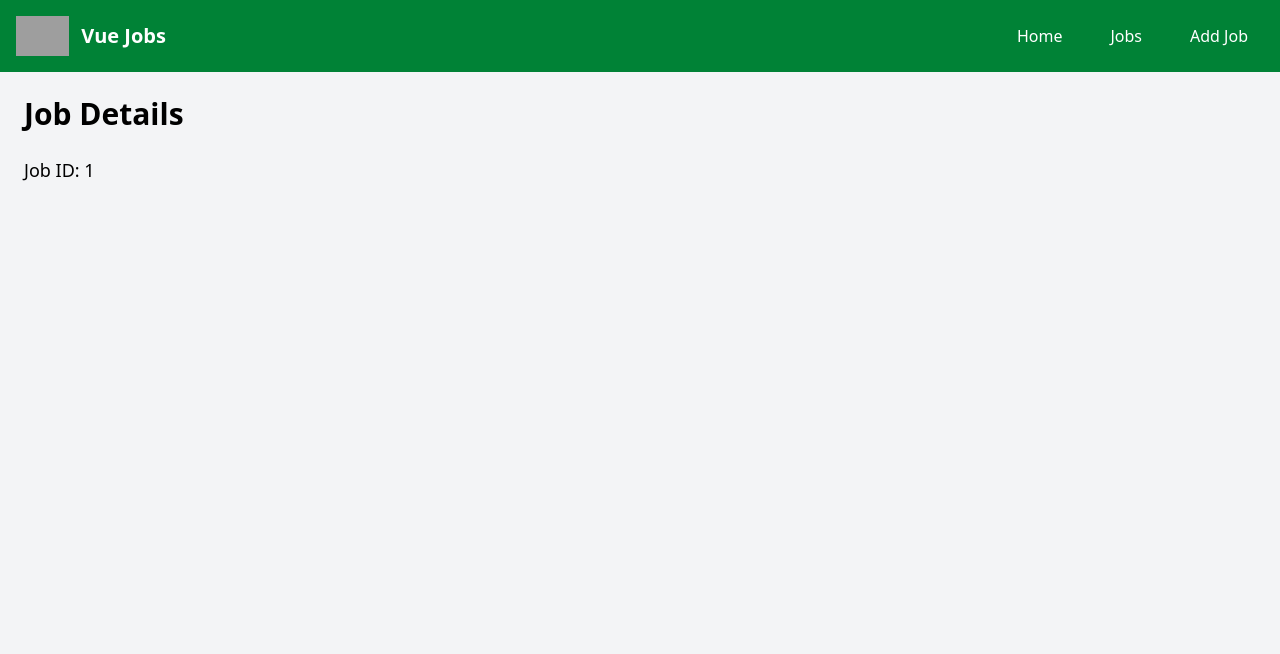
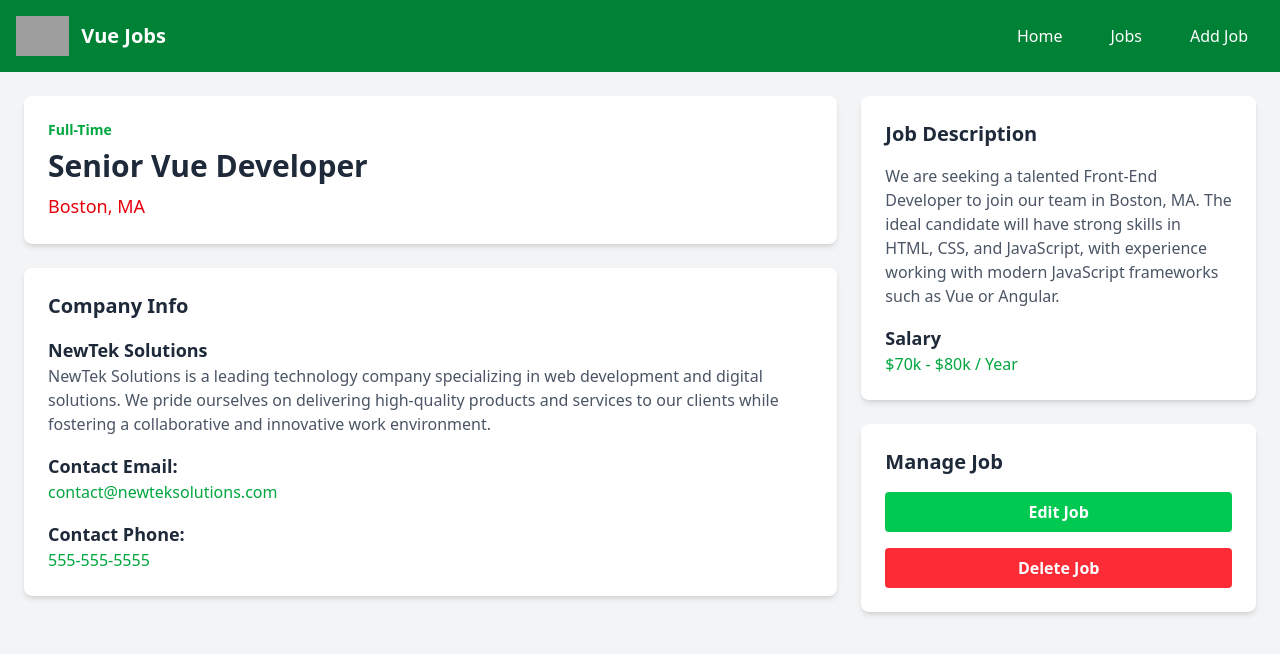
Before and after one commit to mesajil/vuejs-jobportal, a Vue app: page /job/1 in a window 1280 px wide. Shown: the top 654 px of the page. Built offline with nearby package versions, Linux system fonts and the light colour scheme; grey boxes are pictures that could not be loaded.

Commit message:
feat: Add JobDetails

```diff
--- a/src/views/JobDetails.vue
+++ b/src/views/JobDetails.vue
@@ -1,7 +1,57 @@
 <template>
   <div class="p-6 bg-gray-100 min-h-screen">
-    <h1 class="text-3xl font-bold mb-6">Job Details</h1>
-    <p class="text-lg">Job ID: {{ id }}</p>
+    <div class="grid grid-cols-1 lg:grid-cols-3 lg:gap-6 gap-y-6">
+      <div class="flex flex-col gap-6 col-span-2">
+        <!-- Job Info -->
+        <div class="bg-white shadow-md rounded-lg p-6">
+          <p class="text-sm text-green-600 font-semibold">Full-Time</p>
+          <h1 class="text-3xl font-bold text-gray-800 mt-2">Senior Vue Developer</h1>
+          <p class="text-lg text-red-600 mt-2">Boston, MA</p>
+        </div>
+
+        <!-- Company Info -->
+        <div class="bg-white shadow-md rounded-lg p-6">
+          <h2 class="text-xl font-bold text-gray-800 mb-4">Company Info</h2>
+          <p class="text-lg font-bold text-gray-800">NewTek Solutions</p>
+          <p class="text-gray-600 mb-4">
+            NewTek Solutions is a leading technology company specializing in web development and
+            digital solutions. We pride ourselves on delivering high-quality products and services
+            to our clients while fostering a collaborative and innovative work environment.
+          </p>
+          <p class="text-lg font-bold text-gray-800">Contact Email:</p>
+          <p class="text-green-600 mb-4">contact@newteksolutions.com</p>
+          <p class="text-lg font-bold text-gray-800">Contact Phone:</p>
+          <p class="text-green-600">555-555-5555</p>
+        </div>
+      </div>
+
+      <div class="flex flex-col gap-6">
+        <!-- Job Description -->
+        <div class="bg-white shadow-md rounded-lg p-6">
+          <h2 class="text-xl font-bold text-gray-800 mb-4">Job Description</h2>
+          <p class="text-gray-600 mb-4">
+            We are seeking a talented Front-End Developer to join our team in Boston, MA. The ideal
+            candidate will have strong skills in HTML, CSS, and JavaScript, with experience working
+            with modern JavaScript frameworks such as Vue or Angular.
+          </p>
+          <h3 class="text-lg font-bold text-gray-800">Salary</h3>
+          <p class="text-green-600">$70k - $80k / Year</p>
+        </div>
+
+        <!-- Manage Job -->
+        <div class="bg-white shadow-md rounded-lg p-6">
+          <h2 class="text-xl font-bold text-gray-800 mb-4">Manage Job</h2>
+          <button
+            class="w-full bg-green-500 text-white font-bold py-2 px-4 rounded mb-4 hover:bg-green-600"
+          >
+            Edit Job
+          </button>
+          <button class="w-full bg-red-500 text-white font-bold py-2 px-4 rounded hover:bg-red-600">
+            Delete Job
+          </button>
+        </div>
+      </div>
+    </div>
   </div>
 </template>
 
```
